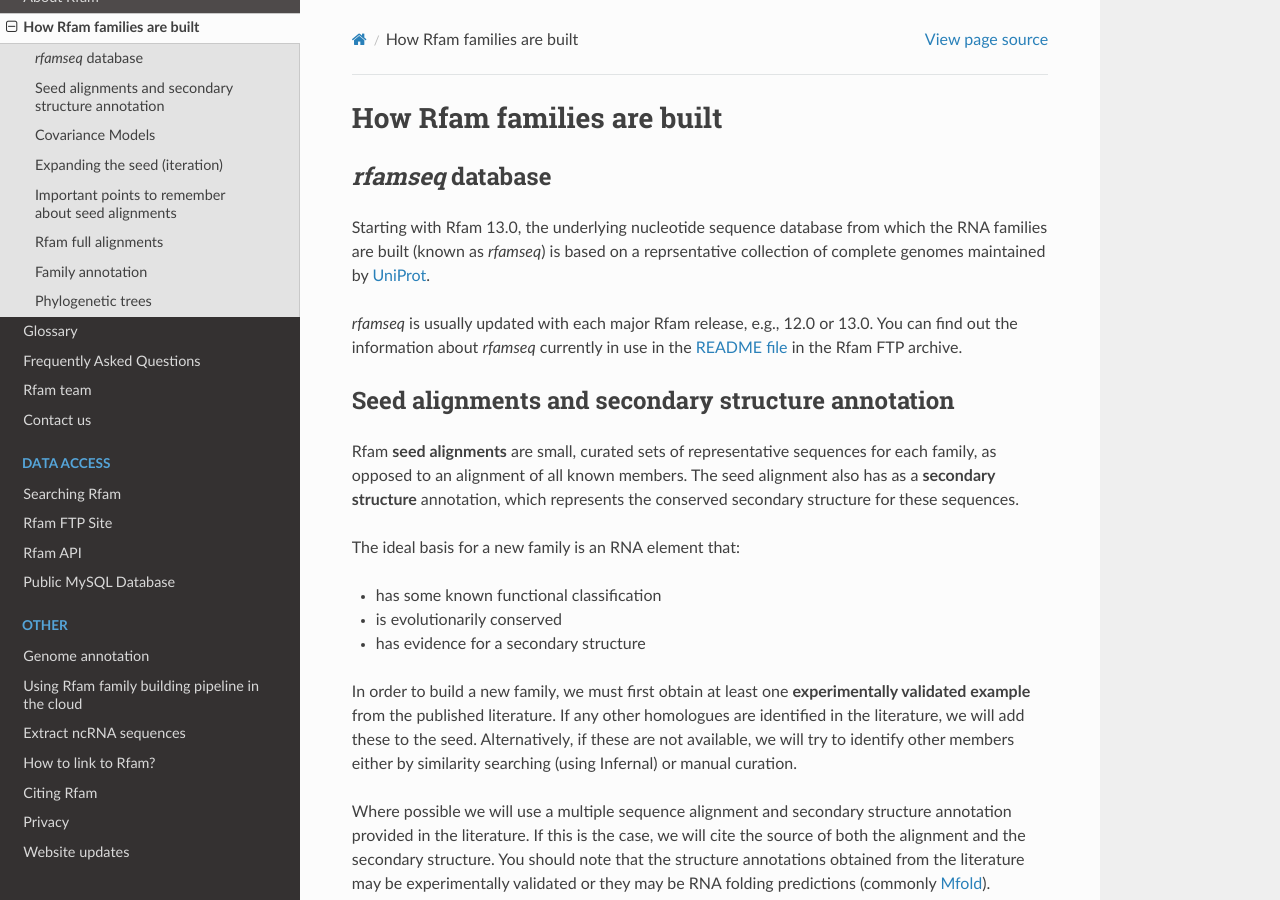
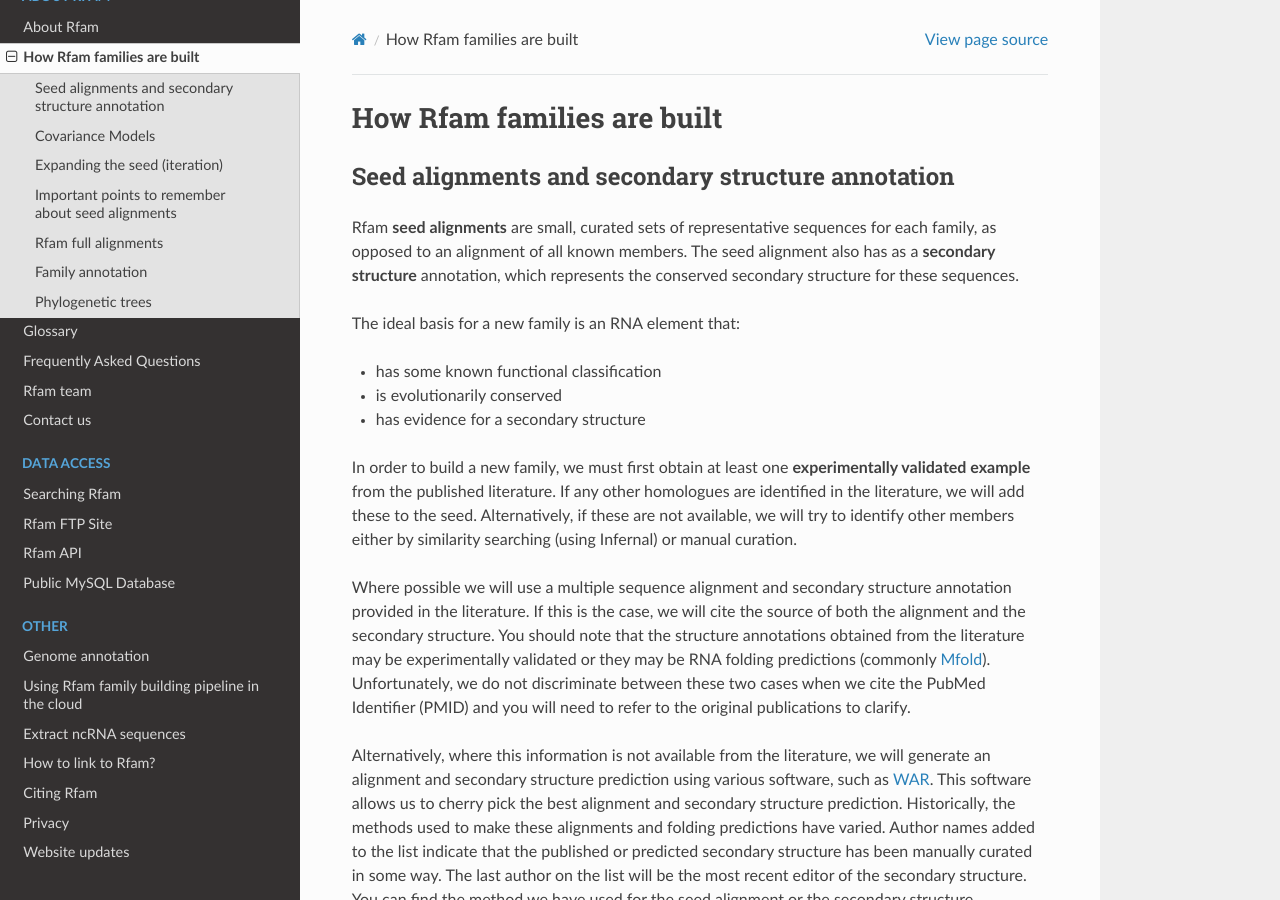
Before and after one commit to Rfam/rfam-docs, a Sphinx documentation site: the page built from docs/source/building-families.rst, in a window 1280 px wide and 900 px high. Built offline with Sphinx 7.4.7 and the Read the Docs theme 2.0.0, drawn with Linux system fonts in a browser that asks for light colours.

Commit message:
Move Rfamseq details to glossary

```diff
--- a/docs/source/building-families.rst
+++ b/docs/source/building-families.rst
@@ -1,16 +1,6 @@
 How Rfam families are built
 ===========================
 
-*rfamseq* database
-------------------
-
-Starting with Rfam 13.0, the underlying nucleotide sequence database from which
-the RNA families are built (known as *rfamseq*) is based on a reprsentative collection
-of complete genomes maintained by `UniProt <http://www.uniprot.org/proteomes>`_.
-
-*rfamseq* is usually updated with each major Rfam release, e.g., 12.0 or 13.0.
-You can find out the information about *rfamseq* currently in use in the
-`README file <ftp://ftp.ebi.ac.uk/pub/databases/Rfam/CURRENT/README>`_ in the Rfam FTP archive.
 
 Seed alignments and secondary structure annotation
 --------------------------------------------------
```
